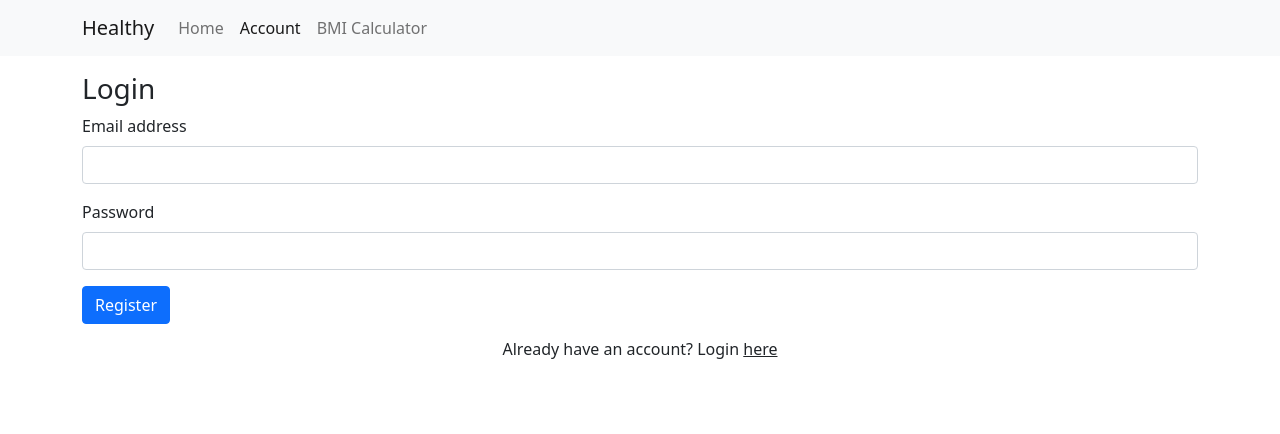
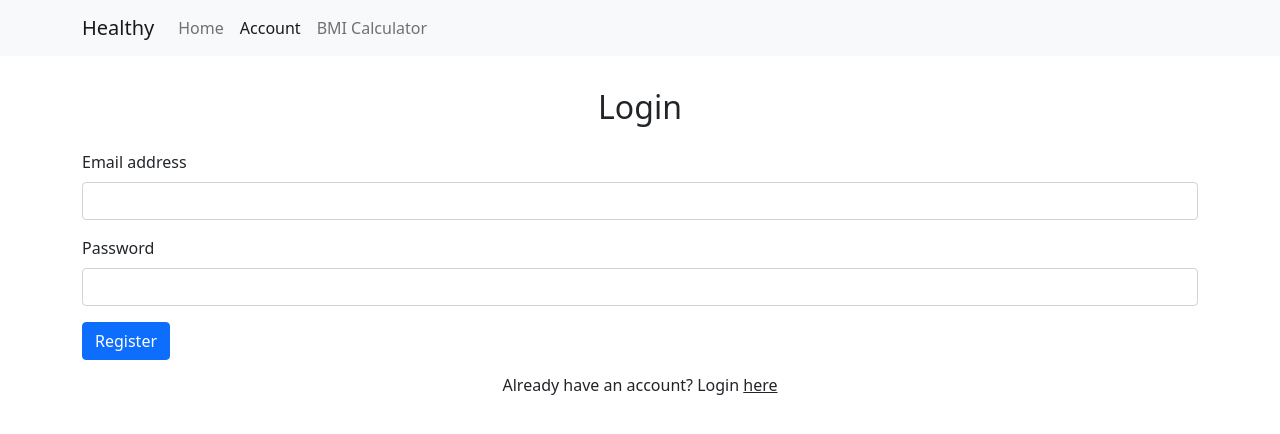
Before and after one commit to jason-nordheim/healthy, a React (Create React App) app: page /account in a window 1280 px wide. Shown: the top 434 px of the page. Built offline with nearby package versions, Linux system fonts and the light colour scheme.

Commit message:
removed unecessary imports, centered form header

```diff
--- a/src/components/forms/LoginForm.js
+++ b/src/components/forms/LoginForm.js
@@ -1,5 +1,5 @@
 import { useState } from "react";
-import { MONTHS, SERVER_URI } from "../../config";
+import { SERVER_URI } from "../../config";
 
 export const LoginForm = () => {
   const [error, setError] = useState("");
@@ -40,8 +40,8 @@ export const LoginForm = () => {
   return (
     <form onSubmit={handleSubmit}>
       <div className="row">
-        <div className="col">
-          <h3>Login</h3>
+        <div className="col mt-3 mb-3">
+          <h2 className="text-center">Login</h2>
         </div>
       </div>
 
```
